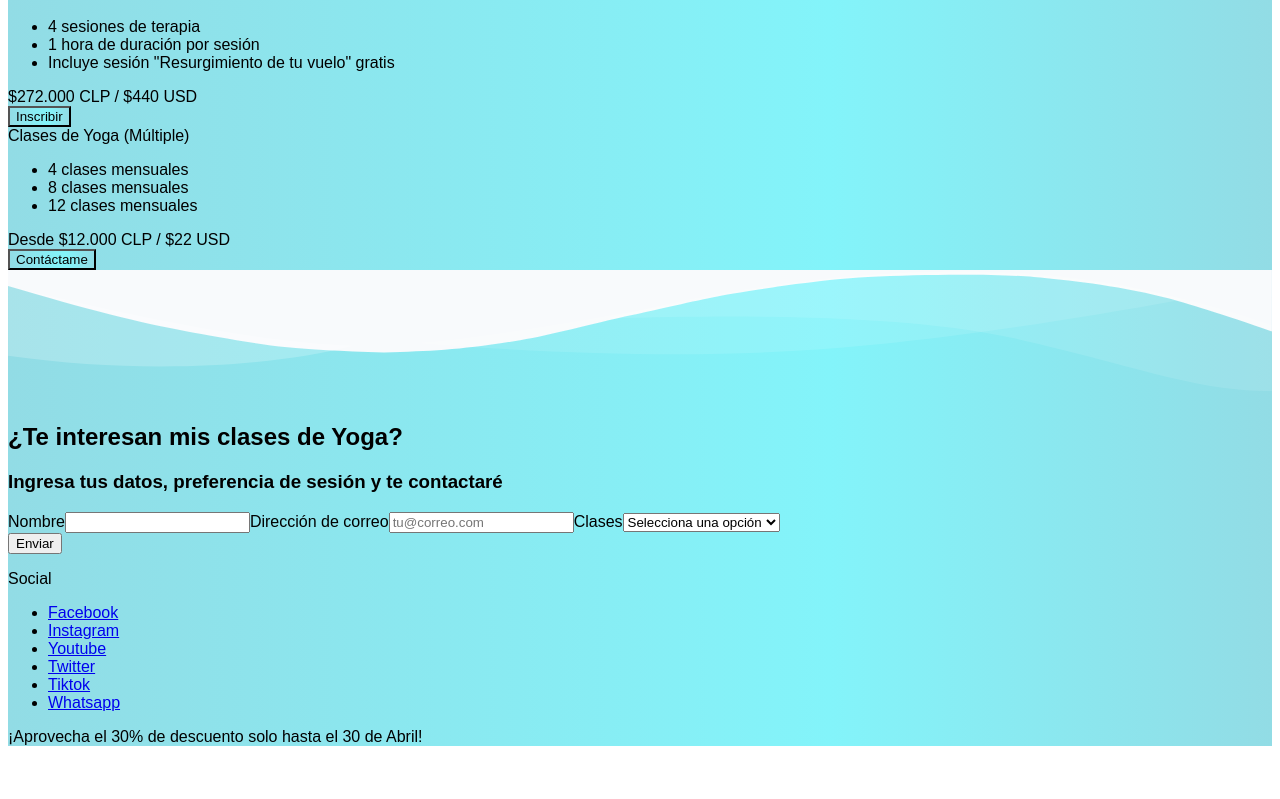
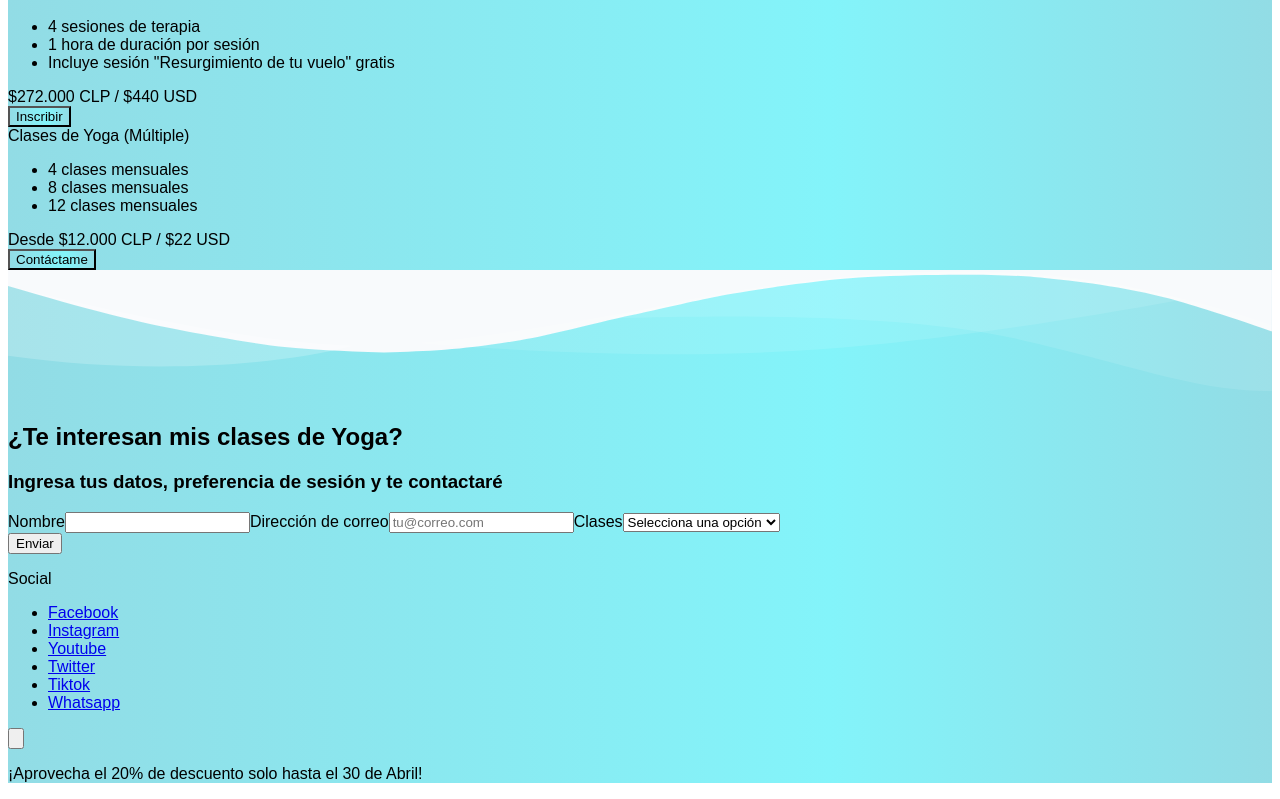
Before and after one commit to aotarola/cotarola, a Next.js app: page / in a window 1280 px wide. Shown: the part 6089-6888 px from the top of the page. Before the commit the page ends 6851 px from the top, so only its background shows below. Built offline with nearby package versions, Linux system fonts and the light colour scheme; a web font is replaced by a local one.

Commit message:
should close the ad

```diff
--- a/pages/components/Ad.tsx
+++ b/pages/components/Ad.tsx
@@ -1,19 +1,39 @@
-import { FunctionComponent } from 'react'
+import { FunctionComponent, useState } from 'react'
 
 const Footer: FunctionComponent = () => {
+  const [shouldShow, setShouldShow] = useState(true)
+  const closeIt = (): void => {
+    setShouldShow((curr) => !curr)
+  }
   return (
+    shouldShow && (
       <div className="mx-auto sm:w-3/4 md:w-2/4 fixed inset-x-0 bottom-5 gradient rounded-lg">
+        <button className="absolute top-0 right-0 cursor-pointer" onClick={closeIt}>
+          <svg
+            className="h-6 w-6 text-gray-500"
+            xmlns="http://www.w3.org/2000/svg"
+            viewBox="0 0 20 20"
+            fill="currentColor"
+          >
+            <path
+              fillRule="evenodd"
+              d="M10 18a8 8 0 100-16 8 8 0 000 16zM8.707 7.293a1 1 0 00-1.414 1.414L8.586 10l-1.293 1.293a1 1 0 101.414 1.414L10 11.414l1.293 1.293a1 1 0 001.414-1.414L11.414 10l1.293-1.293a1 1 0 00-1.414-1.414L10 8.586 8.707 7.293z"
+              clipRule="evenodd"
+            />
+          </svg>
+        </button>
         <div className="container px-8">
           <div className="w-full flex flex-col md:flex-row ">
             <div className="flex-1">
               <p className="uppercase text-indigo-800 font-bold align-middle text-center py-6">
-              ¡Aprovecha el 30% de descuento solo hasta el 30 de Abril!
+                ¡Aprovecha el 20% de descuento solo hasta el 30 de Abril!
               </p>
             </div>
           </div>
         </div>
       </div>
     )
+  )
 }
 
 export default Footer
```
Also changed, not shown: public/cancel-svgrepo-com.svg (added). Lines whose indentation alone changed are shown as unchanged.
